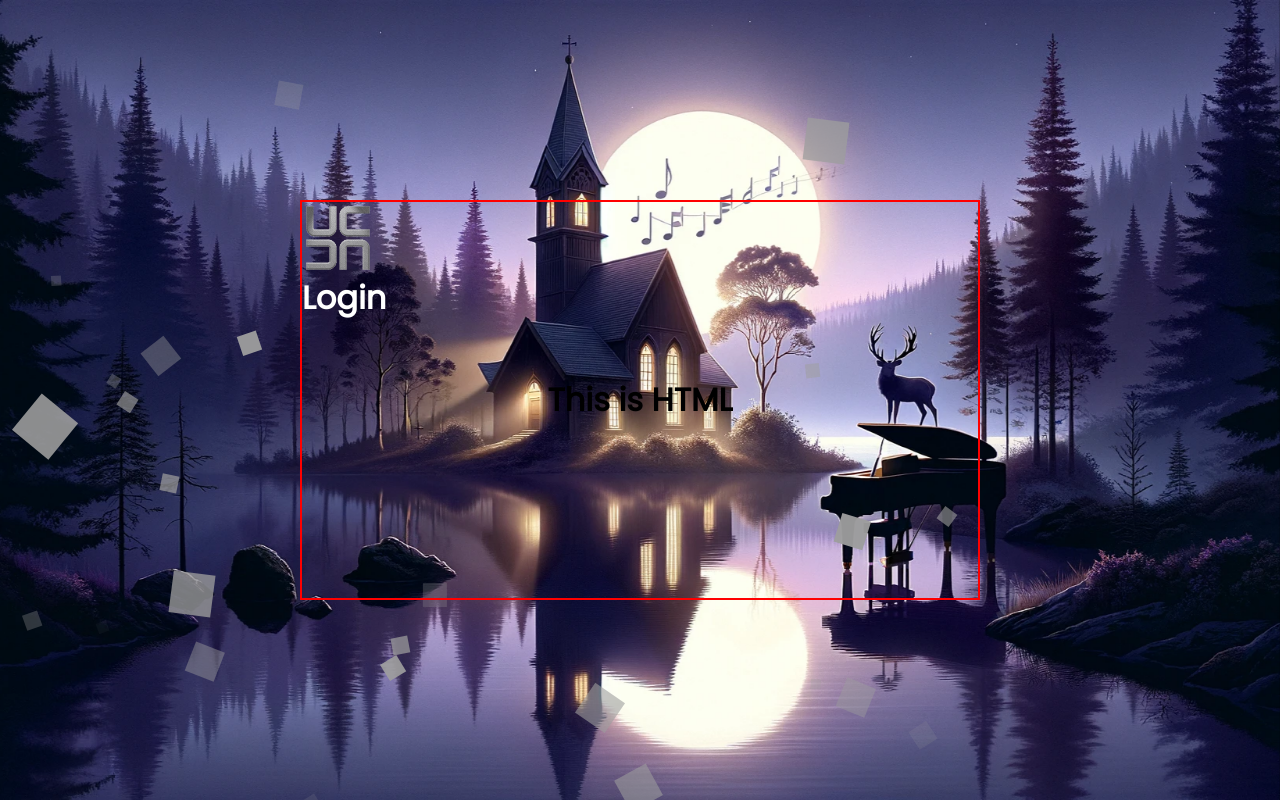
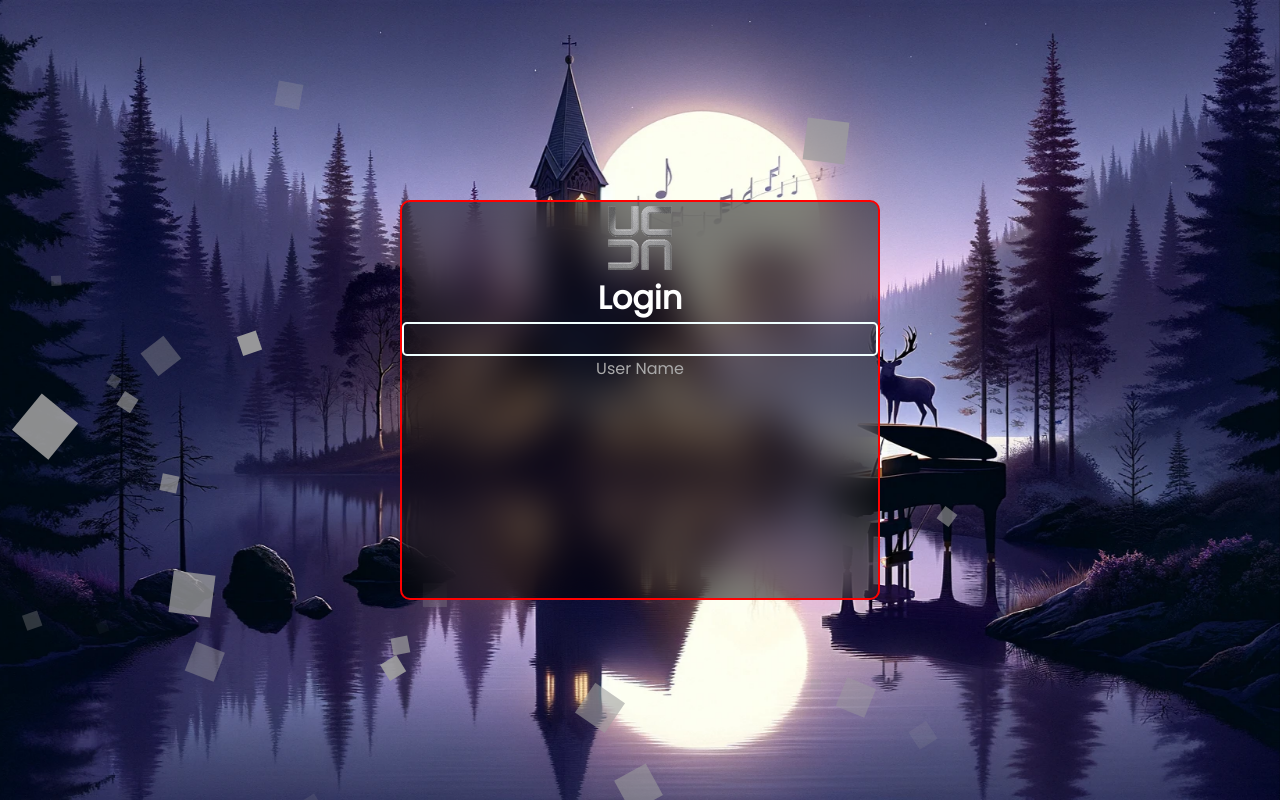
Before and after one commit to unclecheah/choir, a PHP site: page / in a window 1280 px wide. Run offline with PHP 8.4, Linux system fonts and the light colour scheme; grey boxes are pictures that could not be loaded.

Commit message:
login screen

```diff
--- a/css/login.css
+++ b/css/login.css
@@ -1,12 +1,38 @@
 #login {
     position: absolute;
-    width: 680px;
+    width: 480px;
     height: 400px;
+    /* background: transparent; */
+    background: rgba(0, 0, 0, .5);
+    color: white;
+    border: 2px solid red;
+    border-radius: 10px;
+    backdrop-filter: blur(20px);
+    /* padding: 10px; */
+
+    display: flex;
+    flex-direction: column;
+    align-items: center;
+    z-index: 50;
+}
+
+
+
+input {
+    width: 100%;
+    outline: none;
+    font-size: 1.2em;
+    padding: 0 30px;
+    line-height: 30px;
+    border-radius: 5px;
+    border: 2px solid #f0ffff;
     background: transparent;
     color: white;
-    border: 2px solid red;
-    /* padding: 10px; */
+    transition: 0.1s ease;
+    z-index: 51;
+}
 
-    /* display: flex; */
-    z-index: 50;
+.placeholder {
+    font-size: 1em;
+    color: #aaaaaa;
 }
--- a/css/main.css
+++ b/css/main.css
@@ -6,6 +6,7 @@
 
 body {
     background: black;
+    color: white;
     font-family: "Poppins", sans-serif;
 }
 
--- a/index.php
+++ b/index.php
@@ -15,8 +15,8 @@
             window.onload = async function () {
                 sparkle ();
                 login ();
-                $('main').animate({ opacity: 1 }, 2000); // Fading in HTML content
-                $('.webgl').animate({ opacity: 0}, 2000);
+                $('main').animate({ opacity: 1 }, 1000); // Fading in HTML content
+                $('.webgl').animate({ opacity: 0}, 1000);
             };
         </script>
     </head>
--- a/js/login.js
+++ b/js/login.js
@@ -26,8 +26,10 @@
 function login () {
     var div = `
         <div id='login'>
-            <img src='img/uc-marble.png' height='72 alt='logo'>
+            <img src='img/uc-marble.png' height='72' width='72' alt='logo'>
             <h1>Login</h1>
+            <input type="text" />
+            <div class="placeholder">User Name</div>
         </div>
     `;
     $('main').append(div);
```
